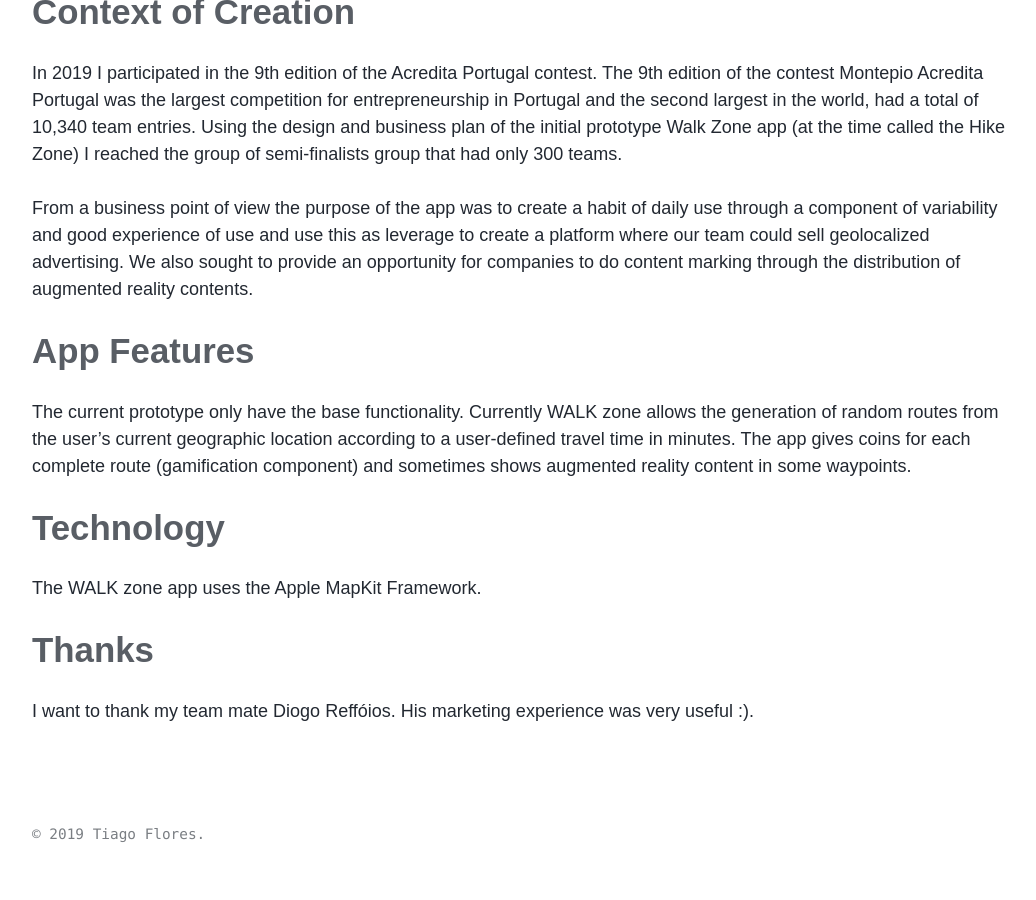
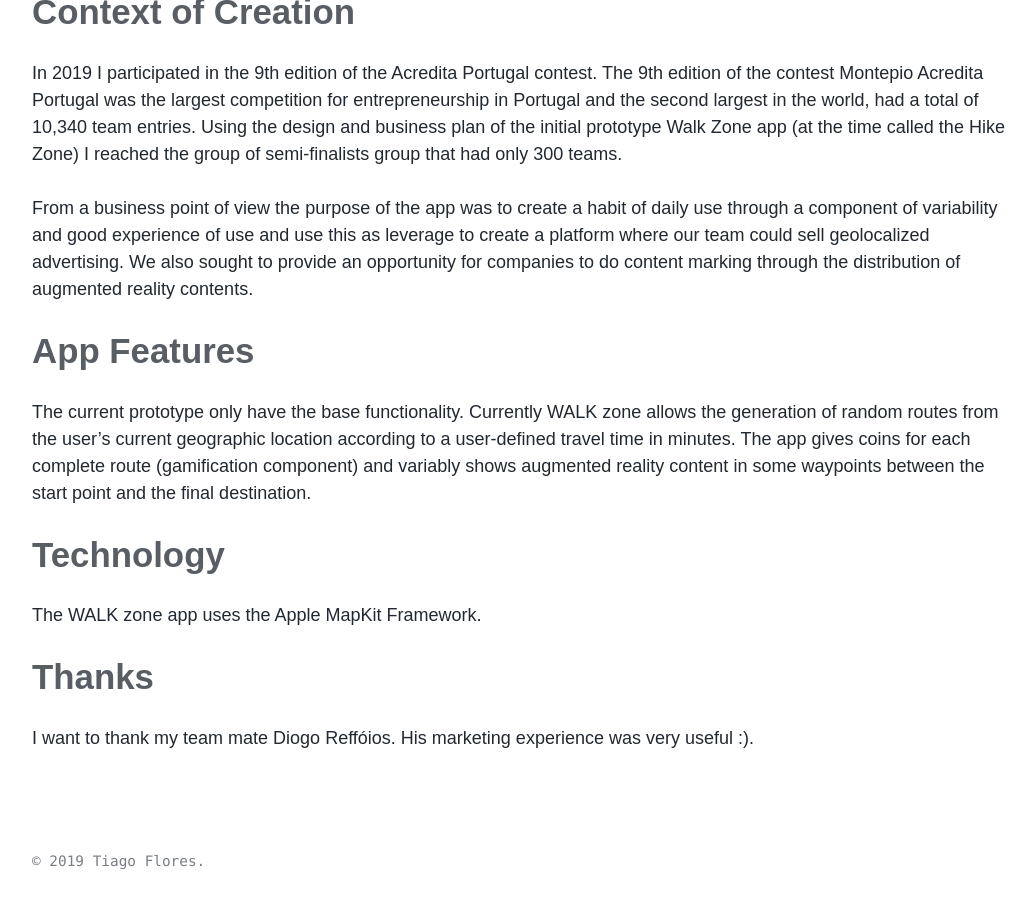
Before and after one commit to TiagoMJFlores/tiagomjflores.github.io, a Jekyll site: the page built from _appstore/walkzone.md, in a window 1280 px wide and 900 px high, scrolled down 1602 px. Shown: the whole window, without its empty margins (40-1076 px from the left). Built offline with Jekyll 4.4.1, drawn with Linux system fonts in a browser that asks for light colours; before the commit the page ends 2475 px from its top, so only the background shows below that.

Commit message:
phrase correction walkzone 3

```diff
--- a/_appstore/walkzone.md
+++ b/_appstore/walkzone.md
@@ -38,7 +38,8 @@
 
 The current prototype only have the base functionality.
 Currently WALK zone allows the generation of random routes from the user's current geographic location according to a user-defined travel time in minutes.
-The app gives coins for each complete route (gamification component) and sometimes shows augmented reality content in some waypoints.
+The app gives coins for each complete route (gamification component) and variably shows augmented reality content in some waypoints between
+ the start point and the final destination.
 
 ## Technology
 
```
